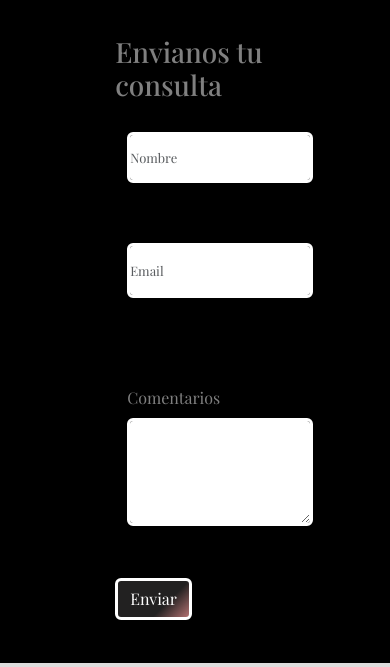
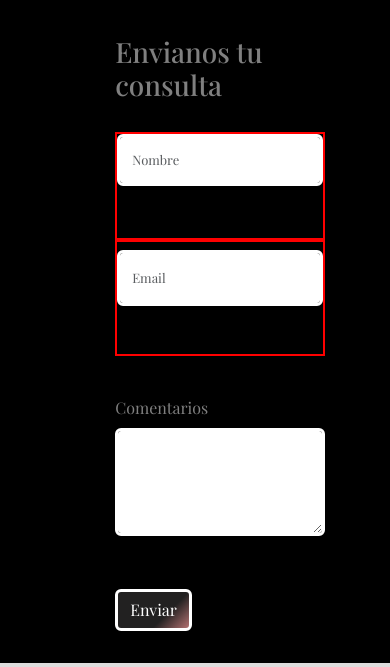
Before and after one commit to FacundoPalmieri/repo-fuego-buenos-aires, a website: page pages/contacto.html in a window 390 px wide. Shown: the part 85-752 px from the top of the page. Drawn offline with nearby package versions, Linux system fonts and the light colour scheme; a web font is replaced by a local one.

Commit message:
Ajuste responsive - contacto

```diff
--- a/pages/contacto.html
+++ b/pages/contacto.html
@@ -65,10 +65,10 @@
         <h1>Envianos tu consulta</h1>
         <div class="container-fluid">
             <div class="row">
-                <div class="">
+                <div class="container-contacto-nombre">
                     <input type="text" class="form-control" placeholder="Nombre" aria-label="First name">
                 </div>
-                <div class="">
+                <div class="container-contacto-email">
                     <input type="text" class="form-control mt-2" placeholder="Email" aria-label="Last name">
                 </div>
                 <div class="mb-3">
--- a/scss/bases/_queries.scss
+++ b/scss/bases/_queries.scss
@@ -630,13 +630,36 @@
                 margin: 0px;
                 justify-content: end !important;
                 justify-items: end;
+
+                .container-contacto-nombre {
+                    display: block;
+                    height: auto;
+                    margin: 0px;
+                    padding: 0px;
+
+                    border: 2px solid red;
+                }
+                .container-contacto-email {
+                    display: block;
+                    height: auto;
+                    margin: 0px;
+                    padding: 0px;
+
+                    border: 2px solid red;
+                }
+
+                .mb-3 {
+                    padding: 0%;
+                }
             }
 
             .form-control {
+                display: block;
+                height: auto;
                 width: 100%;
+                height: 50%;
                 margin: 0px;
-                padding: 0px;
-                height: 50%;
+
             }
 
             .btn-container-contacto {
```
Also changed, not shown: css/estilos.css, 1 other file.
